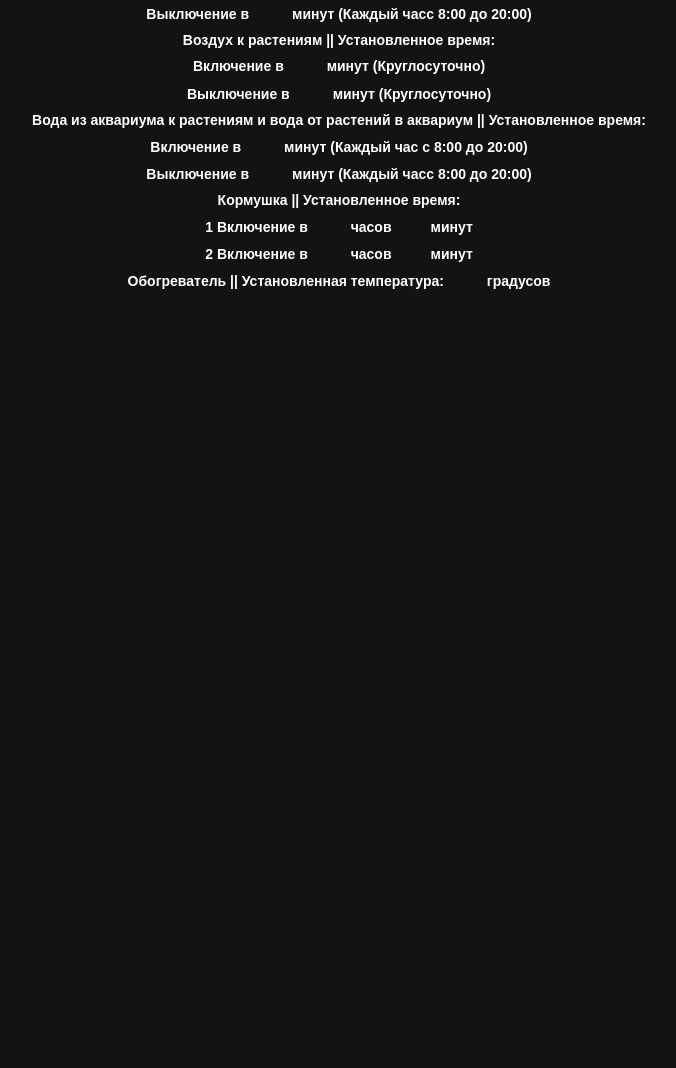
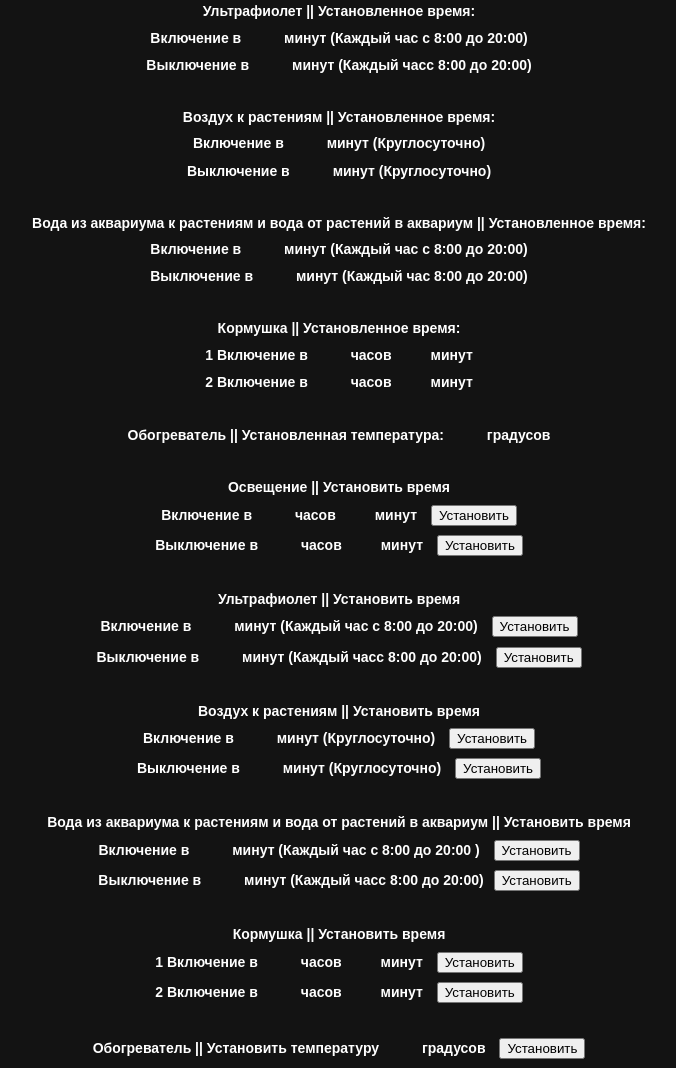
Before and after one commit to HondDK/aquaKVPTK, a plain HTML site: page aquaKVPTK/data/index.html in a window 1280 px wide. Shown: the part 1053-2121 px from the top of the page, without its empty margins (301-977 px from the left). Before the commit the page ends 1353 px from the top, so only its background shows below. Drawn offline with Linux system fonts and the light colour scheme; no server answers.

Commit message:
Add files via upload

```diff
--- a/aquaKVPTK/data/index.html
+++ b/aquaKVPTK/data/index.html
@@ -64,6 +64,12 @@
 			color: white;
 			width: 35px;
 		}
+		.div_timer{
+			margin-top: 35px;
+		}
+		.btn{
+			margin-left: 10px;
+		}
 	</style>
 </head>
 
@@ -86,8 +92,8 @@
 	<input class="" type="button" value="" id="relay_temp" />
 	<h1>Кормушка </h1>
 
-	<div class="timer_setting">
-		<div class="">
+	<div class="timer_show">
+		<div class="div_timer">
 			<h1>Освещение || Установленное время </h1>
 			<h1>Включение в <input class="timer_time" id="timer_time_lighting_h_on" readonly type="text"
 					value="">часов<input class="timer_time" id="timer_time_lighting_m_on" type="text" readonly
@@ -96,28 +102,28 @@
 					value="">часов<input class="timer_time" id="timer_time_lighting_m_off" type="text" readonly
 					value="">минут</h1>
 		</div>
-		<div class="">
+		<div class="div_timer">
 			<h1>Ультрафиолет || Установленное время: </h1>
 			<h1>Включение в <input class="timer_time" id="timer_time_lighting_purple_m_on" type="text" readonly
 					value="">минут (Каждый час c 8:00 до 20:00) </h1>
 			<h1>Выключение в <input class="timer_time" id="timer_time_lighting_purple_m_off" type="text" readonly
 					value="">минут (Каждый часc 8:00 до 20:00)</h1>
 		</div>
-		<div class="">
+		<div class="div_timer">
 			<h1>Воздух к растениям || Установленное время: </h1>
 			<h1>Включение в <input class="timer_time" id="timer_time_air_m_on" type="text" readonly value="">минут
 				(Круглосуточно) </h1>
 			<h1>Выключение в <input class="timer_time" id="timer_time_air_m_off" type="text" readonly value="">минут
 				(Круглосуточно)</h1>
 		</div>
-		<div class="">
+		<div class="div_timer">
 			<h1>Вода из аквариума к растениям и вода от растений в аквариум || Установленное время: </h1>
 			<h1>Включение в <input class="timer_time" id="timer_time_water_out_m_on" type="text" readonly value="">минут
 				(Каждый час c 8:00 до 20:00) </h1>
 			<h1>Выключение в <input class="timer_time" id="timer_time_water_out_m_off" type="text" readonly
-					value="">минут (Каждый часc 8:00 до 20:00)</h1>
+					value="">минут (Каждый чаc 8:00 до 20:00)</h1>
 		</div>
-		<div class="">
+		<div class="div_timer">
 			<h1>Кормушка || Установленное время: </h1>
 			<h1>1 Включение в <input class="timer_time" id="timer_time_food_h_1" readonly type="text"
 					value="">часов<input class="timer_time" id="timer_time_food_m_1" type="text" readonly value="">минут
@@ -126,9 +132,55 @@
 					value="">часов<input class="timer_time" id="timer_time_food_m_2" type="text" readonly value="">минут
 			</h1>
 		</div>
-		<div class="">
+		<div class="div_timer">
 			<h1>Обогреватель || Установленная температура: <input class="timer_time" id="installed_temp" type="text"
 					value="">градусов
+			</h1>
+		</div>
+	</div>
+	<div class="timer_setting">
+		<div class="div_timer">
+		<h1>Освещение || Установить время </h1>
+		<h1>Включение в <input class="timer_time" id="timer_time_lighting_h_on" min="0" max="23" type="number"
+			value="">часов<input class="timer_time" id="timer_time_lighting_m_on" min="0" max="60"  type="number"
+			value="">минут <button class="btn">Установить</button> </h1>
+		<h1>Выключение в <input class="timer_time" id="timer_time_lighting_h_off" min="0" max="23" type="number"
+			value="">часов<input class="timer_time" id="timer_time_lighting_m_off" min="0" max="60"  type="number"
+			value="">минут <button class="btn">Установить</button></h1>
+		</div>
+		<div class="div_timer">
+			<h1>Ультрафиолет || Установить время </h1>
+			<h1>Включение в <input class="timer_time" id="timer_time_lighting_purple_m_on" min="0" max="60" type="number"
+					value="">минут (Каждый час c 8:00 до 20:00) <button class="btn">Установить</button> </h1>
+			<h1>Выключение в <input class="timer_time" id="timer_time_lighting_purple_m_off" min="0" max="60" type="number"
+					value="">минут (Каждый часc 8:00 до 20:00) <button class="btn">Установить</button></h1>
+		</div>
+		<div class="div_timer">
+			<h1>Воздух к растениям ||  Установить время  </h1>
+			<h1>Включение в <input class="timer_time" id="timer_time_air_m_on" type="number" min="0" max="60"  value="">минут
+				(Круглосуточно) <button class="btn">Установить</button></h1>
+			<h1>Выключение в <input class="timer_time" id="timer_time_air_m_off" type="number" min="0" max="60"  value="">минут
+				(Круглосуточно) <button class="btn">Установить</button></h1>
+		</div>
+		<div class="div_timer">
+			<h1>Вода из аквариума к растениям и вода от растений в аквариум ||  Установить время  </h1>
+			<h1>Включение в <input class="timer_time" id="timer_time_water_out_m_on" type="number" min="0" max="60" value="">минут
+				(Каждый час c 8:00 до 20:00 ) <button class="btn">Установить</button> </h1>
+			<h1>Выключение в <input class="timer_time" id="timer_time_water_out_m_off" type="number" min="0" max="60"
+					value="">минут (Каждый часc 8:00 до 20:00)<button class="btn">Установить</button></h1>
+		</div>
+		<div class="div_timer">
+			<h1>Кормушка ||  Установить время  </h1>
+			<h1>1 Включение в <input class="timer_time" id="timer_time_food_h_1" type="number" min="0" max="23"
+					value="">часов<input class="timer_time" id="timer_time_food_m_1" type="text" type="number" min="0" max="60" value="">минут <button class="btn">Установить</button>
+			</h1>
+			<h1>2 Включение в <input class="timer_time" id="timer_time_food_h_2" type="number" min="0" max="23"
+					value="">часов<input class="timer_time" id="timer_time_food_m_2" type="text" type="number" min="0" max="60" value="">минут <button class="btn">Установить</button>
+			</h1>
+		</div>
+		<div class="div_timer">
+			<h1>Обогреватель || Установить температуру <input class="timer_time" id="installed_temp" min="0" max="30" type="number"
+					value="">градусов <button class="btn">Установить</button>
 			</h1>
 		</div>
 	</div>
```
